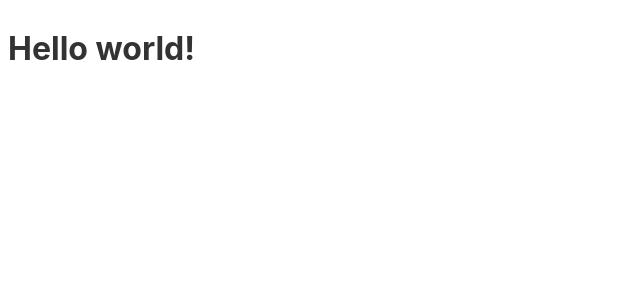
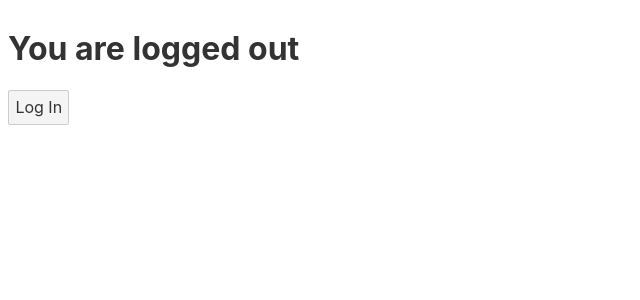
Before and after one commit to mesopotamia/webtalkto-svelte, a Svelte app: page / in a window 1280 px wide. Shown: the top 300 px of the page, without its empty margins (0-640 px from the left). Built offline with nearby package versions, Linux system fonts and the light colour scheme.

Commit message:
add login logout

```diff
--- a/src/App.svelte
+++ b/src/App.svelte
@@ -1,5 +1,18 @@
 <script>
 	let name = 'world';
+	let loggedIn = false;
+	function login() {
+		loggedIn = true;
+	}
+	const logout = () => {
+		loggedIn = false
+	};
 </script>
 
-<h1>Hello {name}!</h1>
+{#if loggedIn}
+	<h1>You are logged in</h1>
+	<button on:click={logout}>Log Out</button>
+	{:else}
+	<h1>You are logged out</h1>
+	<button on:click={login}>Log In</button>
+{/if}
```
